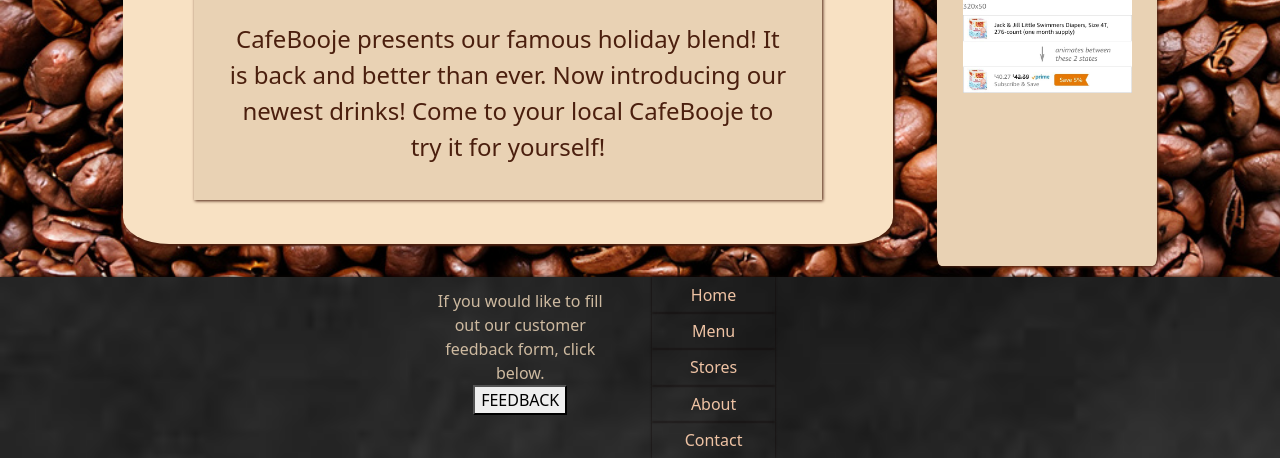
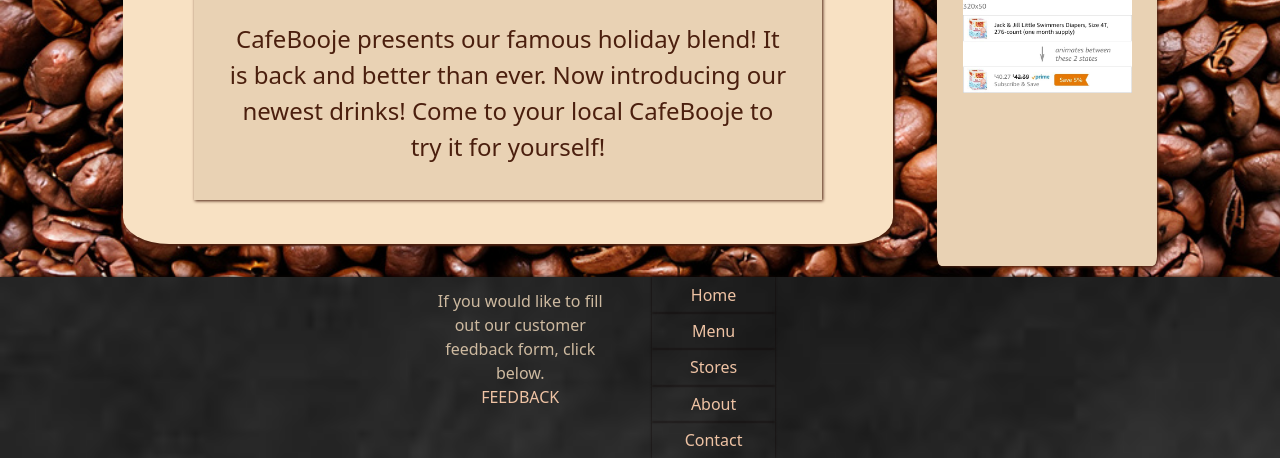
Before and after one commit to geacquista/brochure-site-2.0, a plain HTML site: page index.html in a window 1280 px wide. Shown: the part 415-873 px from the top of the page. Drawn offline with nearby package versions, Linux system fonts and the light colour scheme.

Commit message:
small button fix

```diff
--- a/index.html
+++ b/index.html
@@ -62,10 +62,7 @@
           <div id="footer-survey">
             If you would like to fill out our customer feedback form, click below.
               <a href="https://docs.google.com/forms/d/e/1FAIpQLSct6aMGhlrOzGXW24Rcixn34rgVoJpTDBf_GwXy623XSpkVCA/viewform?usp=sf_link">
-                <button>
                   FEEDBACK
-                </button>
-
               </a>
           </div>
       </div>
--- a/style.css
+++ b/style.css
@@ -77,7 +77,7 @@ li a {
 }
 
 a:hover {
-    color:#4b1f0e;
+    color:#efc3a4;
     font-size:larger;
 }
 
@@ -174,7 +174,7 @@ h2 {
     float:right;
 }
 
-button a {
+a {
     text-decoration: none;
-    color: #4b1f0e;
+    color: #efc3a4;
 }
```
